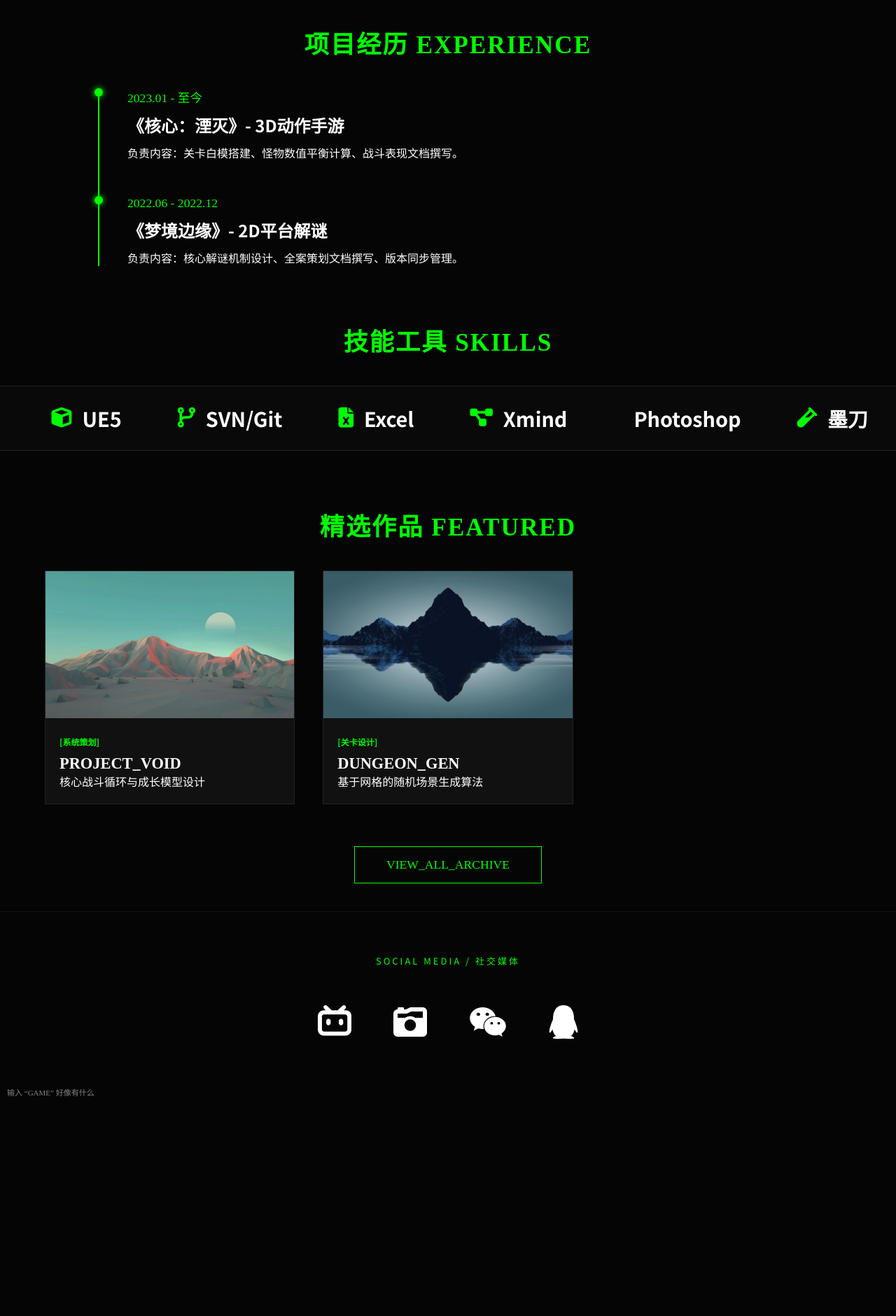
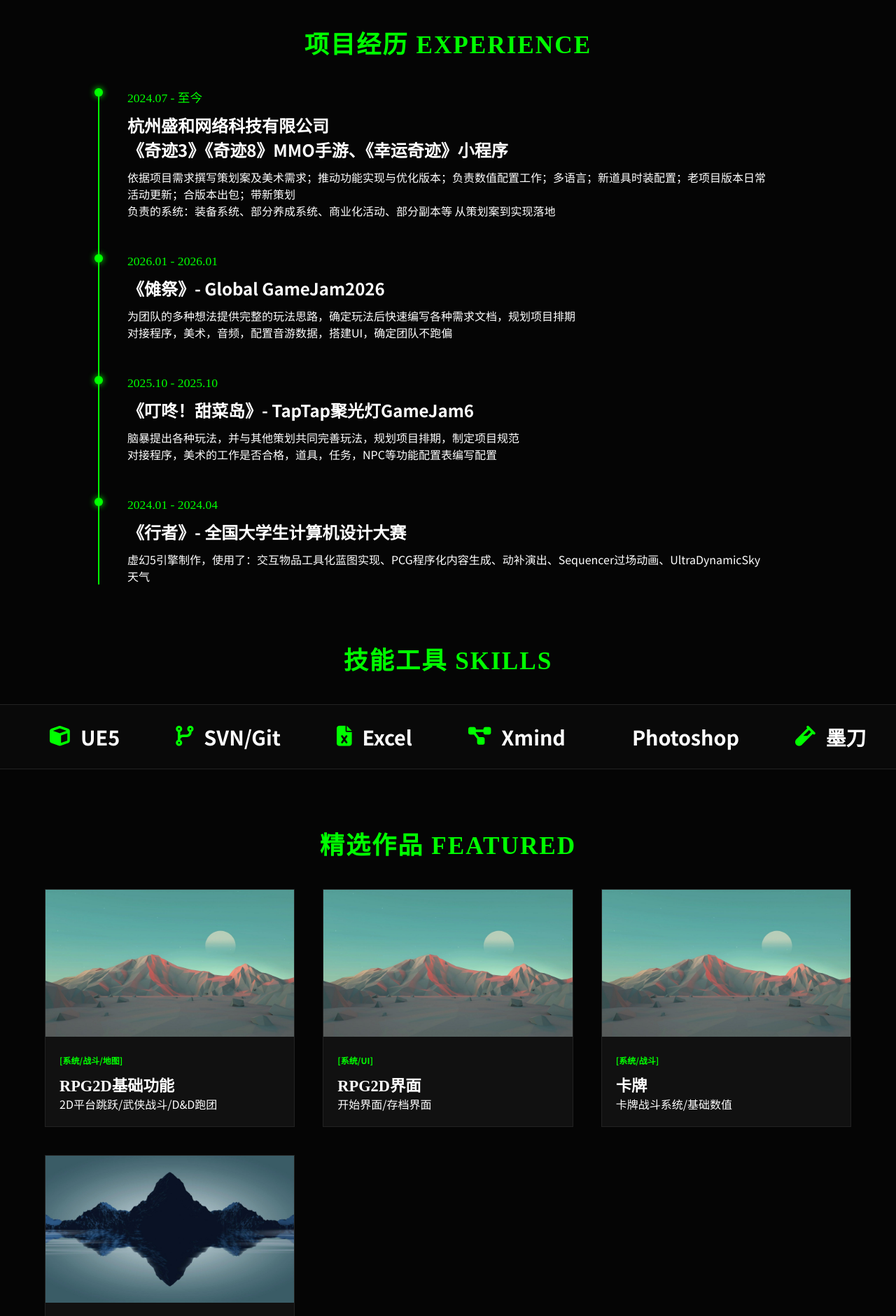
Before and after one commit to THL7756/THL7756.github.io, a plain HTML site: page index.html in a window 1280 px wide. Shown: the part 920-2800 px from the top of the page at 70% size. Before the commit the page ends 2488 px from the top, so only its background shows below. Drawn offline with Linux system fonts and the light colour scheme.

Commit message:
提交封面，网页补充部分正式内容，联系我替换

```diff
--- a/index.html
+++ b/index.html
@@ -57,17 +57,35 @@
                 <h2 class="section-header">项目经历 EXPERIENCE</h2>
                 <div class="exp-list">
                     <div class="exp-item">
-                        <div class="exp-time">2023.01 - 至今</div>
+                        <div class="exp-time">2024.07 - 至今</div>
                         <div class="exp-content">
-                            <h3>《核心：湮灭》- 3D动作手游</h3>
-                            <p>负责内容：关卡白模搭建、怪物数值平衡计算、战斗表现文档撰写。</p>
+                            <h2>杭州盛和网络科技有限公司</h2>
+                            <h3>《奇迹3》《奇迹8》MMO手游、《幸运奇迹》小程序</h3>
+                            <p>依据项目需求撰写策划案及美术需求；推动功能实现与优化版本；负责数值配置工作；多语言；新道具时装配置；老项目版本日常活动更新；合版本出包；带新策划</p>
+                            <p>负责的系统：装备系统、部分养成系统、商业化活动、部分副本等 从策划案到实现落地</p>
                         </div>
                     </div>
                     <div class="exp-item">
-                        <div class="exp-time">2022.06 - 2022.12</div>
+                        <div class="exp-time">2026.01 - 2026.01</div>
                         <div class="exp-content">
-                            <h3>《梦境边缘》- 2D平台解谜</h3>
-                            <p>负责内容：核心解谜机制设计、全案策划文档撰写、版本同步管理。</p>
+                            <h3>《傩祭》- Global GameJam2026</h3>
+                            <p>为团队的多种想法提供完整的玩法思路，确定玩法后快速编写各种需求文档，规划项目排期</p>
+                            <p>对接程序，美术，音频，配置音游数据，搭建UI，确定团队不跑偏</p>
+                        </div>
+                    </div>
+                     <div class="exp-item">
+                        <div class="exp-time">2025.10 - 2025.10</div>
+                        <div class="exp-content">
+                            <h3>《叮咚！甜菜岛》- TapTap聚光灯GameJam6</h3>
+                            <p>脑暴提出各种玩法，并与其他策划共同完善玩法，规划项目排期，制定项目规范</p>
+                            <p>对接程序，美术的工作是否合格，道具，任务，NPC等功能配置表编写配置</p>
+                        </div>
+                    </div>
+                     <div class="exp-item">
+                        <div class="exp-time">2024.01 - 2024.04</div>
+                        <div class="exp-content">
+                            <h3>《行者》- 全国大学生计算机设计大赛</h3>
+                            <p>虚幻5引擎制作，使用了：交互物品工具化蓝图实现、PCG程序化内容生成、动补演出、Sequencer过场动画、UltraDynamicSky天气</p>
                         </div>
                     </div>
                 </div>
@@ -108,28 +126,34 @@
                 <h2 class="section-header">精选作品 FEATURED</h2>
                 <div class="adaptive-grid-centered">
                     <!-- 你可以直接在这里手动改 HTML -->
-                    <div class="work-card" onclick="window.open('https://www.bilibili.com/?spm_id_from=333.881.0.0', '_blank')">
-                        <div class="img-box"><img src="images/1.jpg" onerror="this.src='https://via.placeholder.com/600x350/111/00ff00?text=Work+1'"></div>
-                        <div class="info"><span>[系统策划]</span><h3>PROJECT_VOID</h3><p>核心战斗循环与成长模型设计</p></div>
+                    <div class="work-card" onclick="window.open('https://my.feishu.cn/sheets/PzWosQcpnhaiPEtJ7kVca4ECnkf?sheet=1PJHDG', '_blank')">
+                        <div class="img-box"><img src="Images/1.jpg" onerror="this.src='https://via.placeholder.com/600x350/111/00ff00?text=Work+1'"></div>
+                        <div class="info"><span>[系统/战斗/地图]</span><h3>RPG2D基础功能</h3><p>2D平台跳跃/武侠战斗/D&D跑团</p></div>
                     </div>
-                    <div class="work-card" onclick="window.open('https://www.bilibili.com/?spm_id_from=333.881.0.0', '_blank')">
-                        <div class="img-box"><img src="images/2.jpg" onerror="this.src='https://via.placeholder.com/600x350/111/00ff00?text=Work+2'"></div>
-                        <div class="info"><span>[关卡设计]</span><h3>DUNGEON_GEN</h3><p>基于网格的随机场景生成算法</p></div>
+                    <div class="work-card" onclick="window.open('https://my.feishu.cn/sheets/IqgTsKlj4hJIwItcevccMo0JnBe?sheet=1CQxtW', '_blank')">
+                        <div class="img-box"><img src="Images/1.jpg" onerror="this.src='https://via.placeholder.com/600x350/111/00ff00?text=Work+1'"></div>
+                        <div class="info"><span>[系统/UI]</span><h3>RPG2D界面</h3><p>开始界面/存档界面</p></div>
+                    </div>
+                    <div class="work-card" onclick="window.open('https://my.feishu.cn/sheets/K5VZsIc4shqulHttRldcUdQfngg?sheet=1YUKws', '_blank')">
+                        <div class="img-box"><img src="Images/1.jpg" onerror="this.src='https://via.placeholder.com/600x350/111/00ff00?text=Work+1'"></div>
+                        <div class="info"><span>[系统/战斗]</span><h3>卡牌</h3><p>卡牌战斗系统/基础数值</p></div>
+                    </div>
+                    <div class="work-card" onclick="window.open('https://my.feishu.cn/sheets/FLGtsh47bhf6LitiDRacwy0An6e?sheet=0vlWQT', '_blank')">
+                        <div class="img-box"><img src="Images/2.jpg" onerror="this.src='https://via.placeholder.com/600x350/111/00ff00?text=Work+2'"></div>
+                        <div class="info"><span>[学习]</span><h3>UGUI学习</h3><p>基于UGUI学习</p></div>
                     </div>
                 </div>
                 <div class="action-bar-center">
-                    <button class="pixel-btn" onclick="showPage('works')">VIEW_ALL_ARCHIVE</button>
+                    <button class="pixel-btn" onclick="showPage('works')">查看更多</button>
                 </div>
             </div>
 
             <!-- 主页社交媒体 -->
             <div class="home-social-block">
-                <p class="social-label">SOCIAL MEDIA / 社交媒体</p>
+                <p class="social-label">社交媒体 / SOCIAL MEDIA</p>
                 <div class="social-icons">
-                    <a href="https://www.bilibili.com/?spm_id_from=333.881.0.0" target="_blank"><i class="fab fa-bilibili"></i></a>
-                    <a href="https://www.bilibili.com/?spm_id_from=333.881.0.0" target="_blank"><i class="fas fa-camera-retro"></i></a>
-                    <a href="https://www.bilibili.com/?spm_id_from=333.881.0.0" target="_blank"><i class="fab fa-weixin"></i></a>
-                    <a href="https://www.bilibili.com/?spm_id_from=333.881.0.0" target="_blank"><i class="fab fa-qq"></i></a>
+                    <a href="https://space.bilibili.com/109121418?spm_id_from=333.1007.0.0" target="_blank"><i class="fab fa-bilibili"></i></a>
+                     <!-- 小红书先注释了 <a href="https://www.xiaohongshu.com/user/profile/64b14e820000000010037efa?tab=note" target="_blank"> <i class="iconfont icon-xiaohongshu"></i></a>-->
                 </div>
             </div>
         </section>
@@ -139,9 +163,45 @@
             <h1 class="section-header">PROJECT_ARCHIVE</h1>
             <div class="adaptive-grid-centered">
                 <!-- 放置 1-8.jpg 的所有作品 -->
-                <div class="work-card" onclick="window.open('https://www.bilibili.com/?spm_id_from=333.881.0.0', '_blank')">
-                    <div class="img-box"><img src="images/1.jpg"></div>
-                    <div class="info"><span>[系统]</span><h3>PROJECT_1</h3></div>
+                 <div class="work-card" onclick="window.open('https://my.feishu.cn/sheets/K5VZsIc4shqulHttRldcUdQfngg?sheet=1YUKws', '_blank')">
+                    <div class="img-box"><img src="Images/1.jpg"></div>
+                    <div class="info"><span>[系统]</span><h3>卡牌</h3></div>
+                </div>
+                <div class="work-card" onclick="window.open('https://my.feishu.cn/sheets/ORNksuqTDhzLBFtbNO8cMNeHnUe?sheet=1YnEQm', '_blank')">
+                    <div class="img-box"><img src="Images/1.jpg"></div>
+                    <div class="info"><span>[系统/地图]</span><h3>肉鸽、卡牌</h3></div>
+                </div>
+                <div class="work-card" onclick="window.open('https://my.feishu.cn/sheets/IqgTsKlj4hJIwItcevccMo0JnBe?sheet=1CQxtW', '_blank')">
+                    <div class="img-box"><img src="Images/1.jpg"></div>
+                    <div class="info"><span>[系统/UI]</span><h3>RPG界面</h3></div>
+                </div>
+                <div class="work-card" onclick="window.open('https://my.feishu.cn/sheets/Rlkss75Qkh68XUtHD4Wcl8t7nHd', '_blank')">
+                    <div class="img-box"><img src="Images/1.jpg"></div>
+                    <div class="info"><span>[系统/UI]</span><h3>图鉴系统</h3></div>
+                </div>
+                <div class="work-card" onclick="window.open('https://my.feishu.cn/sheets/PzWosQcpnhaiPEtJ7kVca4ECnkf?sheet=1PJHDG', '_blank')">
+                    <div class="img-box"><img src="Images/1.jpg"></div>
+                    <div class="info"><span>[系统/战斗/地图]</span><h3>RPG2D基础功能</h3></div>
+                </div>
+                <div class="work-card" onclick="window.open('https://my.feishu.cn/sheets/B1PZsYcOKhyeTStKR9ccR1qEnfg?sheet=1apcrW', '_blank')">
+                    <div class="img-box"><img src="Images/1.jpg"></div>
+                    <div class="info"><span>[系统/UI]</span><h3>开始界面/存档界面</h3></div>
+                </div>
+                <div class="work-card" onclick="window.open('https://my.feishu.cn/sheets/CKtTsE9cNh9kRat9wINcUCy5nOg?sheet=1fPUuu', '_blank')">
+                    <div class="img-box"><img src="Images/1.jpg"></div>
+                    <div class="info"><span>[系统/UI]</span><h3>GM工具/背包</h3></div>
+                </div>
+                <div class="work-card" onclick="window.open('https://my.feishu.cn/sheets/VkkDshSkKhyMKWt6If0clALWnFc?sheet=1UxpfD', '_blank')">
+                    <div class="img-box"><img src="Images/1.jpg"></div>
+                    <div class="info"><span>[战斗/地图]</span><h3>RPG2D Demo</h3></div>
+                </div>
+                <div class="work-card" onclick="window.open('https://my.feishu.cn/sheets/FLGtsh47bhf6LitiDRacwy0An6e?sheet=0vlWQT', '_blank')">
+                    <div class="img-box"><img src="Images/1.jpg"></div>
+                    <div class="info"><span>[学习]</span><h3>UGUI</h3></div>
+                </div>
+                <div class="work-card" onclick="window.open('https://my.feishu.cn/sheets/ZAXUsc7ukhQhPntmygacHA2mnHv', '_blank')">
+                    <div class="img-box"><img src="Images/1.jpg"></div>
+                    <div class="info"><span>[学习]</span><h3>Luban配表学习</h3></div>
                 </div>
                 <!-- 作品 2-8 按同样格式复制即可 -->
             </div>
@@ -153,11 +213,11 @@
                 <h1 class="section-header">联系我</h1>
                 <div class="contact-card-dark">
                     <div class="qr-node">
-                        <img src="images/1.jpg" onerror="this.src='https://via.placeholder.com/150?text=WX+QR'">
-                        <p>微信：<span>行xing</span></p>
+                        <img src="Images/wx.png" onerror="this.src='https://via.placeholder.com/150?text=WX+QR'">
+                        <p>微信：<span>zhang775623431</span></p>
                     </div>
                     <div class="qr-node">
-                        <img src="images/1.jpg" onerror="this.src='https://via.placeholder.com/150?text=QQ+QR'">
+                        <img src="Images/qq.png" onerror="this.src='https://via.placeholder.com/150?text=QQ+QR'">
                         <p>QQ：<span>775623431</span></p>
                     </div>
                     <div class="mail-info">邮箱：775623431@qq.com</div>
```
Also changed, not shown: Images/Demo封面.png (added), Images/Pokemon封面.png (added), Images/qq.png (added), Images/wx.png (added), Images/甜菜封面.png (added).
